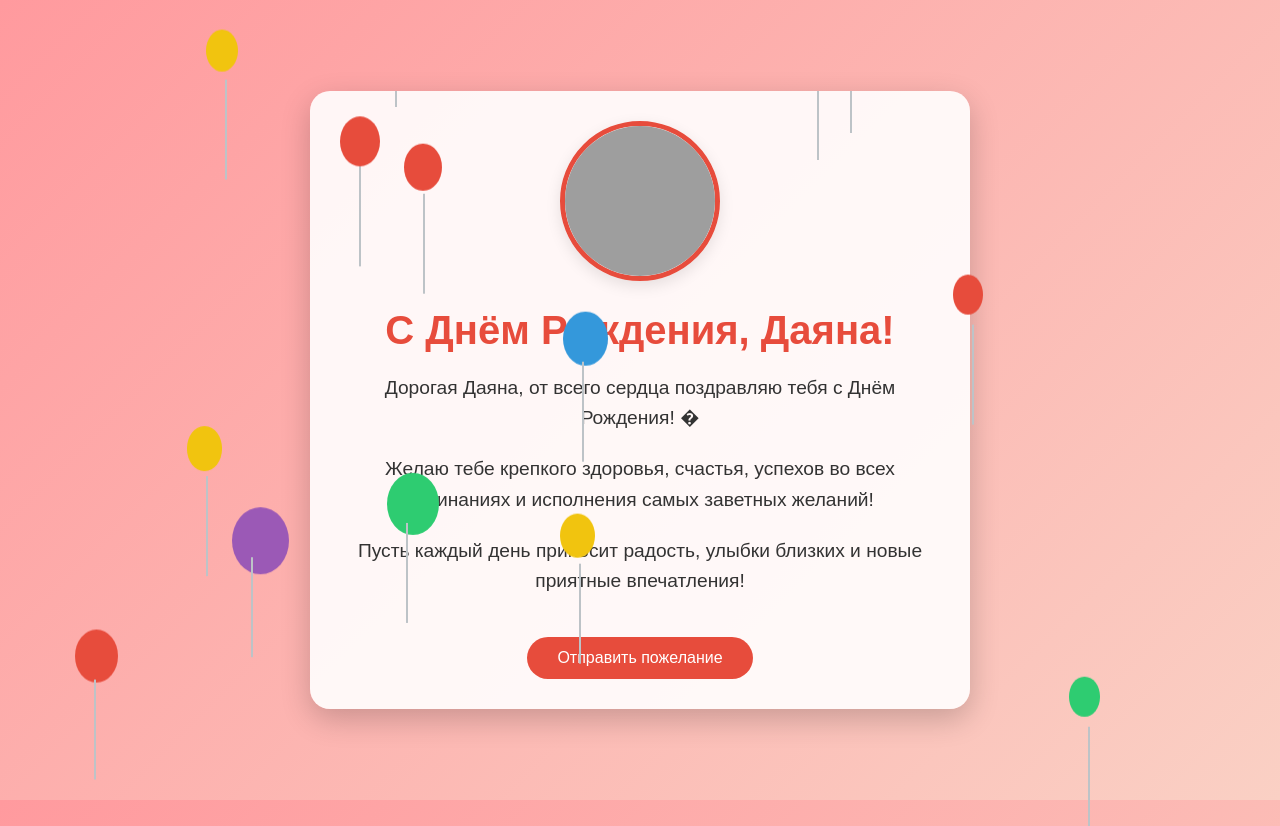
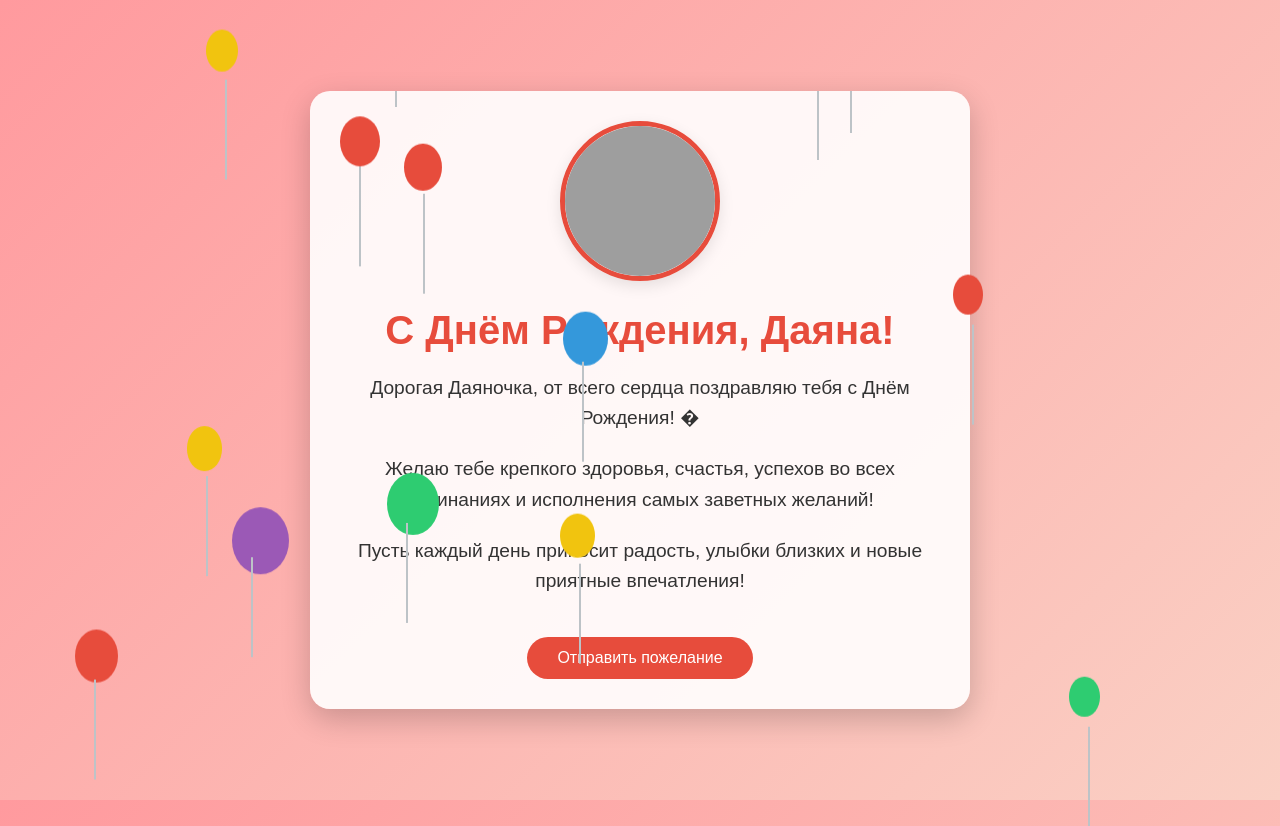
Before and after one commit to Dimaga2976/dayanchik, a plain HTML site: page index.html in a window 1280 px wide. Drawn offline with Linux system fonts and the light colour scheme; grey boxes are pictures that could not be loaded.

Commit message:
Update index.html

```diff
--- a/index.html
+++ b/index.html
@@ -174,7 +174,7 @@
 
         <h1>С Днём Рождения, Даяна!</h1>
 
-        <p>Дорогая Даяна, от всего сердца поздравляю тебя с Днём Рождения! �</p>
+        <p>Дорогая Даяночка, от всего сердца поздравляю тебя с Днём Рождения! �</p>
         <p>Желаю тебе крепкого здоровья, счастья, успехов во всех начинаниях и исполнения самых заветных желаний!</p>
         <p>Пусть каждый день приносит радость, улыбки близких и новые приятные впечатления!</p>
 
```
